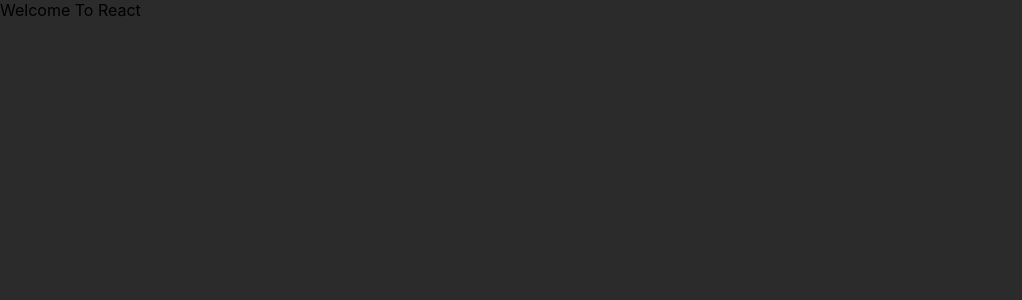
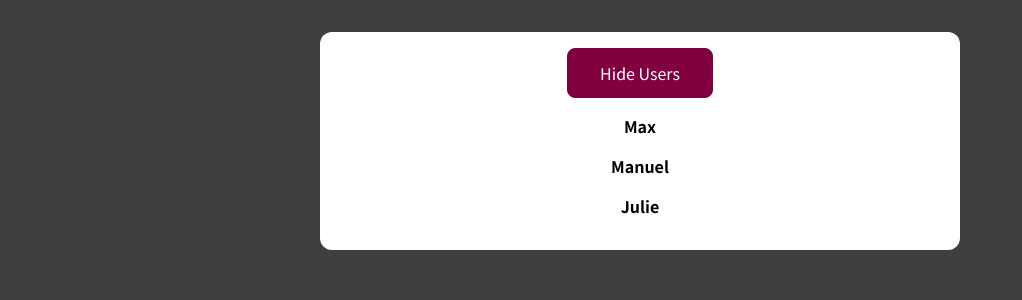
Before and after one commit to arsendemirci/react-course-repo, a React (Create React App) app: page / in a window 1280 px wide. Shown: the top 300 px of the page, without its empty margins (0-1022 px from the left). Built offline with nearby package versions, Linux system fonts and the light colour scheme.

Commit message:
first commit

```diff
--- a/src/App.js
+++ b/src/App.js
@@ -1,7 +1,11 @@
-import React from "react";
+import Users from './components/Users';
 
 function App() {
-  return <div>Welcome To React</div>;
+  return (
+    <div>
+      <Users />
+    </div>
+  );
 }
 
 export default App;
--- /dev/null
+++ b/src/components/User.js
@@ -0,0 +1,7 @@
+import classes from './User.module.css';
+
+const User = (props) => {
+  return <li className={classes.user}>{props.name}</li>;
+};
+
+export default User;
--- /dev/null
+++ b/src/components/User.module.css
@@ -0,0 +1,4 @@
+.user {
+  margin: 1rem 0;
+  font-weight: bold;
+}
--- /dev/null
+++ b/src/components/Users.js
@@ -0,0 +1,37 @@
+import { useState } from 'react';
+import User from './User';
+
+import classes from './Users.module.css';
+
+const DUMMY_USERS = [
+  { id: 'u1', name: 'Max' },
+  { id: 'u2', name: 'Manuel' },
+  { id: 'u3', name: 'Julie' },
+];
+
+const Users = () => {
+  const [showUsers, setShowUsers] = useState(true);
+
+  const toggleUsersHandler = () => {
+    setShowUsers((curState) => !curState);
+  };
+
+  const usersList = (
+    <ul>
+      {DUMMY_USERS.map((user) => (
+        <User key={user.id} name={user.name} />
+      ))}
+    </ul>
+  );
+
+  return (
+    <div className={classes.users}>
+      <button onClick={toggleUsersHandler}>
+        {showUsers ? 'Hide' : 'Show'} Users
+      </button>
+      {showUsers && usersList}
+    </div>
+  );
+};
+
+export default Users;
--- /dev/null
+++ b/src/components/Users.module.css
@@ -0,0 +1,14 @@
+.users {
+  margin: 2rem auto;
+  background-color: white;
+  padding: 1rem;
+  border-radius: 12px;
+  max-width: 40rem;
+  text-align: center;
+}
+
+.users ul {
+  list-style: none;
+  margin: 0;
+  padding: 0;
+}
--- a/src/index.css
+++ b/src/index.css
@@ -1,15 +1,30 @@
-body {
-  margin: 0;
-  font-family: -apple-system, BlinkMacSystemFont, "Segoe UI", "Roboto", "Oxygen", "Ubuntu",
-    "Cantarell", "Fira Sans", "Droid Sans", "Helvetica Neue", sans-serif;
-  -webkit-font-smoothing: antialiased;
-  -moz-osx-font-smoothing: grayscale;
-  background-color: #2b2b2b;
-}
+@import url('https://fonts.googleapis.com/css2?family=Noto+Sans+JP:wght@400;700&display=swap');
+
 * {
   box-sizing: border-box;
 }
 
-code {
-  font-family: source-code-pro, Menlo, Monaco, Consolas, "Courier New", monospace;
+html {
+  font-family: 'Noto Sans JP', sans-serif;
 }
+
+body {
+  margin: 0;
+  background-color: #3f3f3f;
+}
+
+button {
+  font: inherit;
+  cursor: pointer;
+  background-color: #800040;
+  color: white;
+  border: 1px solid #800040;
+  border-radius: 8px;
+  padding: 0.75rem 2rem;
+}
+
+button:hover,
+button:active {
+  background-color: #630032;
+  border-color: #630032;
+}
```
Also changed, not shown: src/index.js (+5 -10 lines).
